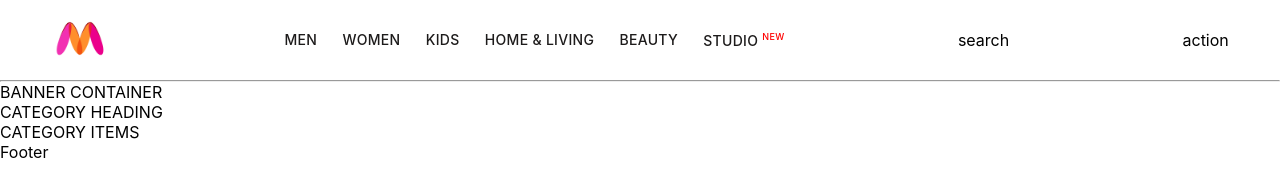
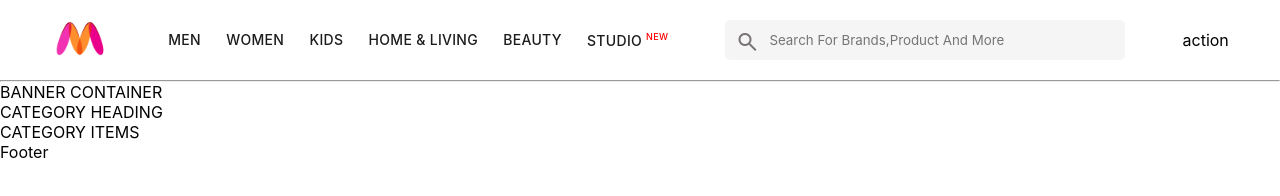
Before and after one commit to Tapkir-Sahil/Myntra-Clone, a plain HTML site: page index.html in a window 1280 px wide. Drawn offline with nearby package versions, Linux system fonts and the light colour scheme.

Commit message:
Add search bar component: implement search functionality with input and icon in header

```diff
--- a/index.css
+++ b/index.css
@@ -2,6 +2,7 @@
     margin: 0%;
     padding: 0%;
     font-family: Assistant,-apple-system,BlinkMacSystemFont,Segoe UI,Roboto,Helvetica,Arial,sans-serif;
+    box-sizing: border-box;
 }
 
 header{
@@ -44,3 +45,30 @@ header{
 .action_bar{
     margin-right: 4%;
 }
+
+.search_bar{
+    display: flex;
+    height: 40px;
+    min-width: 400px;
+    align-items: center;
+}
+
+.search_icon{
+    box-sizing: content-box;
+    height: 20px;
+    padding: 10px;
+    display: flex;
+    color: rgb(121, 115, 115);
+    background-color: #f5f5f6;
+    font-weight: 300;
+    border-radius: 5px 0 0 5px;
+}
+
+.search_input{
+    color: rgb(106, 102, 102);
+    background-color: #f5f5f6;
+    flex-grow: 1;
+    height: 40px;
+    border-radius: 0 5px 5px 0;
+    border: 0;
+}
--- a/index.html
+++ b/index.html
@@ -4,6 +4,7 @@
     <meta charset="UTF-8">
     <meta name="viewport" content="width=device-width, initial-scale=1.0">
     <link rel="stylesheet" href="index.css">
+    <link rel="stylesheet" href="https://fonts.googleapis.com/css2?family=Material+Symbols+Outlined:opsz,wght,FILL,GRAD@20..48,100..700,0..1,-50..200&icon_names=search" />
     <title>Myntra</title>
 </head>
 <body>
@@ -19,7 +20,10 @@
             <a href="#">beauty</a>
             <a href="#">studio <sup>new</sup></a>
         </nav>
-        <div class="search_bar">search</div>
+        <div class="search_bar">
+            <span id="search" class="material-symbols-outlined search_icon">search</span>
+            <input id="search" class="search_input" placeholder="Search For Brands,Product And More">
+        </div>
         <div class="action_bar">action</div>
     </header>
     <hr>
```
